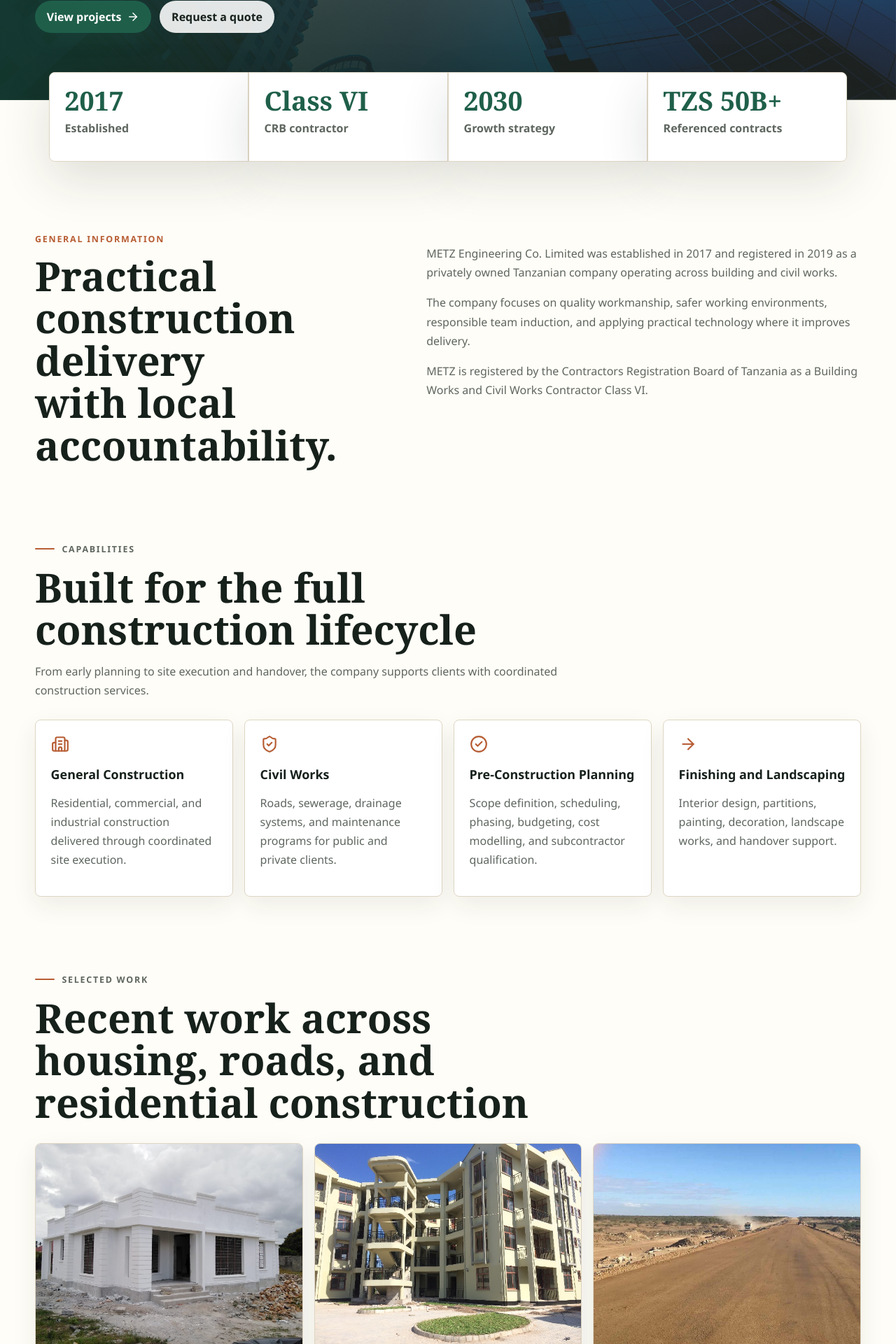
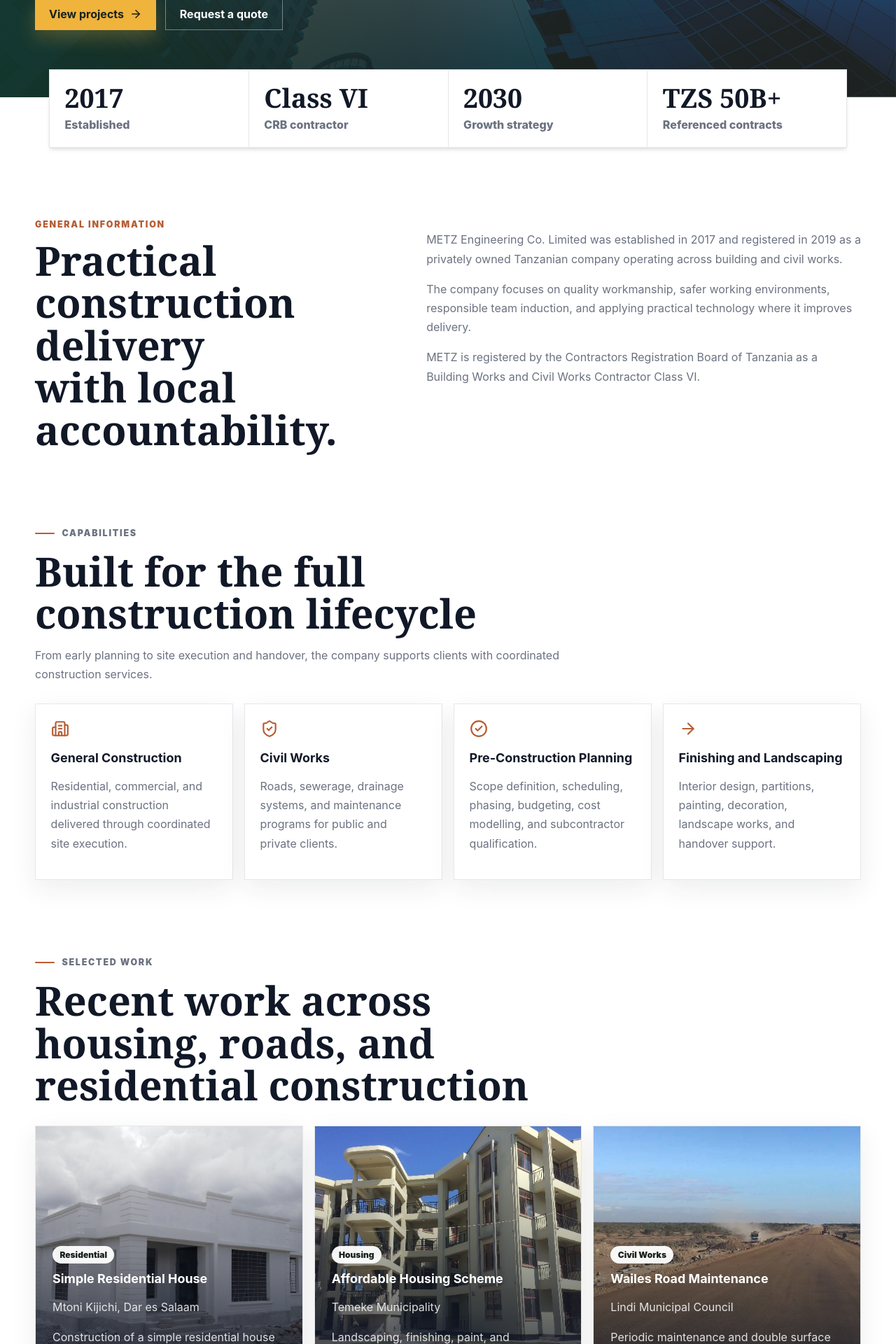
Before and after one commit to louisclarencepeter/METZ, a React (Vite) app: page / in a window 1280 px wide. Shown: the part 720-2640 px from the top of the page at 70% size. Built offline with nearby package versions, Linux system fonts and the light colour scheme.

Commit message:
Implement global structural redesign and About page overhaul

```diff
--- a/src/App.jsx
+++ b/src/App.jsx
@@ -133,10 +133,6 @@
           </ul>
         </nav>
 
-        <NavLink className="nav-cta" to="/contact">
-          {t("nav.cta")}
-          <ArrowUpRight size={17} aria-hidden="true" />
-        </NavLink>
       </div>
     </header>
   );
--- a/src/pages/Home.jsx
+++ b/src/pages/Home.jsx
@@ -16,11 +16,11 @@
           <h1>METZ Engineering Co. Limited</h1>
           <p>{t(company.tagline)}</p>
           <div className="hero-actions">
-            <NavLink className="button button-primary" to="/projects">
+            <NavLink className="button button-gold" to="/projects">
               {t("home.cta.view")}
               <ArrowRight size={18} aria-hidden="true" />
             </NavLink>
-            <NavLink className="button button-light" to="/contact">
+            <NavLink className="button button-outline" to="/contact">
               {t("home.cta.quote")}
             </NavLink>
           </div>
@@ -28,12 +28,14 @@
       </section>
 
       <section className="stats-band" aria-label={t("home.statsAria")}>
+        <div className="stats-band__inner">
           {stats.map((stat) => (
             <div key={stat.value}>
               <strong>{stat.value}</strong>
               <span>{t(stat.label)}</span>
             </div>
           ))}
+        </div>
       </section>
 
       <section className="content-band two-column">
@@ -78,7 +80,7 @@
           {featuredProjects.map((project) => (
             <article className="project-card" key={t(project.title)}>
               <img src={project.image} alt={t(project.alt)} loading="lazy" decoding="async" />
-              <div>
+              <div className="project-card__content">
                 <span>{t(project.type)}</span>
                 <h3>{t(project.title)}</h3>
                 <p>{project.location}</p>
--- a/src/styles.css
+++ b/src/styles.css
@@ -1,45 +1,47 @@
 :root {
-  --ink: #17211c;
-  --muted: #5e665f;
-  --surface: #fffdf7;
-  --surface-strong: #f4efe2;
-  --line: #ded6c5;
-  --forest: #1f5f4a;
-  --forest-dark: #12382d;
+  --ink: #111827;
+  --muted: #6b7280;
+  --surface: #ffffff;
+  --surface-strong: #f9fafb;
+  --line: #e5e7eb;
+  --forest: #1b492b;
+  --forest-dark: #12311d;
   --clay: #b75d34;
   --gold: #f0b33b;
   --white: #ffffff;
   --card: #ffffff;
-  --shadow: 0 24px 70px rgba(23, 33, 28, 0.14);
-  --radius: 8px;
-  --footer-bg: #17211c;
-  --footer-text: #fffdf7;
-  --header-bg: rgba(255, 253, 247, 0.95);
-  --hero-tint-a: rgba(240, 179, 59, 0.08);
-  --hero-tint-b: rgba(31, 95, 74, 0.1);
-  font-family: "Aptos", "Segoe UI", sans-serif;
+  --shadow: 0 4px 6px -1px rgba(0, 0, 0, 0.1), 0 2px 4px -1px rgba(0, 0, 0, 0.06);
+  --radius: 0px;
+  --footer-bg: #1b492b;
+  --footer-text: #ffffff;
+  --header-bg: rgba(255, 255, 255, 0.95);
+  --hero-tint-a: transparent;
+  --hero-tint-b: transparent;
+  --card-gradient: linear-gradient(to top, rgba(17, 24, 39, 0.95), transparent 85%);
+  font-family: "Inter", "Segoe UI", sans-serif;
   color: var(--ink);
   background: var(--surface);
   color-scheme: light;
 }
 
 [data-theme="dark"] {
-  --ink: #ecead8;
-  --muted: #9aa498;
-  --surface: #0e1611;
-  --surface-strong: #182320;
-  --line: #2a3531;
-  --forest: #3b9577;
-  --forest-dark: #1f5f4a;
+  --ink: #f9fafb;
+  --muted: #9ca3af;
+  --surface: #111827;
+  --surface-strong: #1f2937;
+  --line: #374151;
+  --forest: #1b492b;
+  --forest-dark: #12311d;
   --clay: #d27a4a;
   --gold: #f0b33b;
-  --card: #18221d;
-  --shadow: 0 24px 70px rgba(0, 0, 0, 0.55);
-  --footer-bg: #060c09;
-  --footer-text: #ecead8;
-  --header-bg: rgba(14, 22, 17, 0.88);
-  --hero-tint-a: rgba(240, 179, 59, 0.05);
-  --hero-tint-b: rgba(31, 95, 74, 0.18);
+  --card: #1f2937;
+  --shadow: 0 4px 6px -1px rgba(0, 0, 0, 0.5);
+  --footer-bg: #0f172a;
+  --footer-text: #f9fafb;
+  --header-bg: rgba(17, 24, 39, 0.88);
+  --hero-tint-a: transparent;
+  --hero-tint-b: transparent;
+  --card-gradient: linear-gradient(to top, rgba(17, 24, 39, 0.95), transparent 85%);
   color-scheme: dark;
 }
 
@@ -55,10 +57,7 @@
   margin: 0;
   min-width: 320px;
   color: var(--ink);
-  background:
-    linear-gradient(135deg, var(--hero-tint-a), transparent 34rem),
-    linear-gradient(225deg, var(--hero-tint-b), transparent 36rem),
-    var(--surface);
+  background: var(--surface);
   transition:
     background-color 220ms ease,
     color 220ms ease;
@@ -211,13 +210,30 @@
   min-width: 0;
 }
 
+.brand-logo-text {
+  display: inline-flex;
+  align-items: center;
+  font-family: "Inter", "Segoe UI", sans-serif;
+  font-size: 1.8rem;
+  font-weight: 900;
+  letter-spacing: -0.02em;
+}
+
+.brand-logo-text .m {
+  color: var(--forest);
+}
+
+.brand-logo-text .metz {
+  color: var(--ink);
+}
+
 .brand img,
 .site-footer img {
   width: 3.1rem;
   height: 3.1rem;
   border-radius: 50%;
   object-fit: cover;
-  border: 2px solid var(--gold);
+  border: 2px solid var(--forest);
 }
 
 .brand span {
@@ -226,9 +242,10 @@
 }
 
 .brand strong {
-  font-family: Georgia, "Times New Roman", serif;
+  font-family: "Inter", "Segoe UI", sans-serif;
   font-size: 1.15rem;
   letter-spacing: 0;
+  font-weight: 800;
 }
 
 .brand small {
@@ -243,7 +260,7 @@
 .primary-nav ul {
   display: flex;
   align-items: center;
-  gap: 0.3rem;
+  gap: 1.5rem;
   margin: 0;
   padding: 0;
   list-style: none;
@@ -251,16 +268,15 @@
 
 .primary-nav a {
   display: block;
-  padding: 0.7rem 0.85rem;
-  border-radius: 999px;
-  color: var(--muted);
-  font-weight: 700;
+  padding: 0.5rem 0;
+  color: var(--ink);
+  font-weight: 600;
+  font-size: 0.9rem;
 }
 
 .primary-nav a.active,
 .primary-nav a:hover {
-  color: var(--ink);
-  background: var(--surface-strong);
+  color: var(--forest);
 }
 
 .nav-cta,
@@ -277,26 +293,30 @@
 .nav-cta,
 .button {
   min-height: 2.8rem;
-  border-radius: 999px;
-  padding: 0.75rem 1.05rem;
-  font-weight: 800;
+  border-radius: var(--radius);
+  padding: 0.75rem 1.25rem;
+  font-weight: 700;
   transition:
     background 180ms ease,
     color 180ms ease,
     transform 180ms ease,
     box-shadow 180ms ease;
+  display: inline-flex;
+  align-items: center;
+  justify-content: center;
+  gap: 0.5rem;
 }
 
 .nav-cta,
 .button-primary {
-  color: var(--white);
-  background: var(--forest);
-  box-shadow: 0 12px 24px rgba(31, 95, 74, 0.18);
+  color: var(--ink);
+  background: var(--surface);
+  border: 1px solid var(--line);
 }
 
 .button-primary:hover,
 .nav-cta:hover {
-  background: var(--forest-dark);
+  background: var(--surface-strong);
   transform: translateY(-1px);
 }
 
@@ -311,8 +331,31 @@
 }
 
 .button-dark {
-  color: #fffdf7;
-  background: #17211c;
+  color: var(--white);
+  background: var(--ink);
+}
+
+.button-gold {
+  color: #17211c;
+  background: var(--gold);
+  box-shadow: 0 12px 24px rgba(240, 179, 59, 0.25);
+}
+
+.button-gold:hover {
+  background: #e0a32b;
+  transform: translateY(-1px);
+}
+
+.button-outline {
+  color: var(--white);
+  background: transparent;
+  border: 1px solid rgba(255, 255, 255, 0.4);
+}
+
+.button-outline:hover {
+  background: rgba(255, 255, 255, 0.1);
+  border-color: var(--white);
+  transform: translateY(-1px);
 }
 
 .icon-button {
@@ -451,8 +494,7 @@
 }
 
 .stats-band {
-  display: grid;
-  grid-template-columns: repeat(4, 1fr);
+  display: flex;
   max-width: 1180px;
   margin: -2.5rem auto 0;
   padding: 0 1.25rem;
@@ -460,17 +502,28 @@
   z-index: 2;
 }
 
-.stats-band div {
-  position: relative;
-  overflow: hidden;
-  min-height: 8rem;
-  padding: 1.35rem;
+.stats-band__inner {
+  display: flex;
+  width: 100%;
   background: var(--card);
   border: 1px solid var(--line);
   box-shadow: var(--shadow);
-}
-
-.stats-band div::after {
+  border-radius: var(--radius);
+  overflow: hidden;
+}
+
+.stats-band__inner > div {
+  flex: 1;
+  position: relative;
+  overflow: hidden;
+  padding: 1.35rem;
+}
+
+.stats-band__inner > div:not(:last-child) {
+  border-right: 1px solid var(--line);
+}
+
+.stats-band__inner > div::after {
   position: absolute;
   inset: 0;
   content: "";
@@ -478,33 +531,25 @@
   transform: translateX(-100%);
 }
 
-.stats-band.is-visible div::after {
+.stats-band.is-visible .stats-band__inner > div::after {
   animation: line-sweep 950ms ease both;
 }
 
-.stats-band.is-visible div:nth-child(2)::after {
+.stats-band.is-visible .stats-band__inner > div:nth-child(2)::after {
   animation-delay: 90ms;
 }
 
-.stats-band.is-visible div:nth-child(3)::after {
+.stats-band.is-visible .stats-band__inner > div:nth-child(3)::after {
   animation-delay: 180ms;
 }
 
-.stats-band.is-visible div:nth-child(4)::after {
+.stats-band.is-visible .stats-band__inner > div:nth-child(4)::after {
   animation-delay: 270ms;
-}
-
-.stats-band div:first-child {
-  border-radius: var(--radius) 0 0 var(--radius);
-}
-
-.stats-band div:last-child {
-  border-radius: 0 var(--radius) var(--radius) 0;
 }
 
 .stats-band strong {
   display: block;
-  color: var(--forest);
+  color: var(--ink);
   font-family: Georgia, "Times New Roman", serif;
   font-size: 2.35rem;
   line-height: 1;
@@ -518,7 +563,6 @@
 }
 
 .content-band,
-.page-hero,
 .callout {
   width: min(1180px, calc(100% - 2.5rem));
   margin: 0 auto;
@@ -537,7 +581,6 @@
 }
 
 .two-column,
-.page-hero,
 .contact-layout,
 .details-grid,
 .methods-band,
@@ -678,7 +721,6 @@
     box-shadow 180ms ease;
 }
 
-.project-card img,
 .portfolio-card__media img {
   width: 100%;
   aspect-ratio: 4 / 3;
@@ -686,19 +728,16 @@
   transition: transform 500ms ease;
 }
 
-.project-card:hover img,
 .portfolio-card:hover .portfolio-card__media > img {
   transform: scale(1.04);
 }
 
-.project-card div,
 .portfolio-card__body,
 .person-card div {
   padding: 1.1rem;
   min-width: 0;
 }
 
-.project-card span,
 .portfolio-card__media span,
 .person-card span {
   display: inline-flex;
@@ -711,6 +750,64 @@
   font-weight: 900;
 }
 
+/* New specific project card styles */
+.project-card {
+  position: relative;
+  min-height: 24rem;
+  display: flex;
+  align-items: flex-end;
+}
+
+.project-card img {
+  position: absolute;
+  inset: 0;
+  width: 100%;
+  height: 100%;
+  object-fit: cover;
+  transition: transform 500ms ease;
+  z-index: 1;
+}
+
+.project-card::after {
+  content: "";
+  position: absolute;
+  inset: 0;
+  background: var(--card-gradient);
+  z-index: 2;
+  pointer-events: none;
+}
+
+.project-card:hover img {
+  transform: scale(1.04);
+}
+
+.project-card .project-card__content {
+  position: relative;
+  z-index: 3;
+  padding: 1.5rem;
+  width: 100%;
+}
+
+.project-card .project-card__content span {
+  display: inline-flex;
+  width: fit-content;
+  border-radius: 999px;
+  padding: 0.3rem 0.65rem;
+  color: #17211c;
+  background: rgba(255, 255, 255, 0.95);
+  font-size: 0.75rem;
+  font-weight: 900;
+}
+
+.project-card .project-card__content h3 {
+  color: var(--white);
+  margin-top: 0.7rem;
+}
+
+.project-card .project-card__content p {
+  color: rgba(255, 255, 255, 0.85);
+}
+
 .vision-grid article,
 .objectives-grid article,
 .detail-panel,
@@ -720,22 +817,28 @@
 }
 
 .page-hero {
-  min-height: 32rem;
-  padding: clamp(4rem, 8vw, 6rem) 0 0;
+  position: relative;
+  min-height: 40rem;
+  display: flex;
   align-items: center;
+  width: 100%;
+}
+
+.page-hero__inner {
+  position: relative;
+  z-index: 2;
+  width: min(1180px, calc(100% - 2.5rem));
+  margin: 0 auto;
 }
 
 .page-hero .hero-copy {
-  min-height: 26rem;
   display: flex;
   flex-direction: column;
   justify-content: center;
-  padding: clamp(2rem, 5vw, 4rem);
+  padding: clamp(3rem, 6vw, 4rem);
   color: var(--white);
-  background:
-    linear-gradient(135deg, rgba(31, 95, 74, 0.96), rgba(23, 33, 28, 0.92)),
-    var(--forest);
-  border-radius: var(--radius);
+  background: var(--forest);
+  max-width: 32rem;
 }
 
 .page-hero.is-visible .hero-copy {
@@ -748,13 +851,13 @@
   font-size: clamp(2.25rem, 4.6vw, 3.35rem);
   line-height: 1.05;
   text-wrap: balance;
+  margin: 0 0 1rem;
 }
 
 .hero-media {
-  min-width: 0;
-  height: 100%;
-  min-height: 26rem;
-  border-radius: var(--radius);
+  position: absolute;
+  inset: 0;
+  z-index: 1;
   overflow: hidden;
 }
 
@@ -1777,3 +1880,234 @@
     animation-iteration-count: 1 !important;
   }
 }
+
+/* --- NEW REDESIGN STYLES --- */
+
+/* Particulars */
+.particulars-band {
+  display: grid;
+  gap: clamp(1.5rem, 4vw, 4rem);
+  align-items: start;
+  margin-top: -6rem !important;
+  position: relative;
+  z-index: 3;
+}
+
+@media (min-width: 900px) {
+  .particulars-band {
+    grid-template-columns: minmax(0, 0.9fr) minmax(0, 1.1fr);
+  }
+}
+
+.particulars-header h2,
+.board-header h2,
+.management-header h2,
+.clients-header h2 {
+  font-family: "Inter", "Segoe UI", sans-serif;
+  font-size: clamp(2rem, 4vw, 2.8rem);
+  line-height: 1.1;
+  font-weight: 800;
+  margin: 0;
+  text-transform: uppercase;
+}
+
+.particulars-header {
+  background: var(--card);
+  padding: clamp(2rem, 5vw, 3rem);
+  border: 1px solid var(--line);
+}
+
+.particulars-grid {
+  display: grid;
+  grid-template-columns: repeat(auto-fit, minmax(200px, 1fr));
+  gap: 1rem;
+}
+
+.particular-card {
+  background: var(--card);
+  border: 1px solid var(--line);
+  padding: 1.5rem;
+  display: flex;
+  flex-direction: column;
+  gap: 0.5rem;
+}
+
+.particular-card svg {
+  color: var(--forest);
+}
+
+.particular-card p {
+  margin: 0;
+  font-size: 0.85rem;
+  color: var(--muted);
+}
+
+.particular-card strong {
+  font-size: 1.1rem;
+  font-weight: 700;
+  color: var(--ink);
+}
+
+/* Board of Directors */
+.board-grid {
+  display: grid;
+  gap: 4rem;
+  margin-top: 3rem;
+}
+
+.board-card {
+  display: flex;
+  flex-direction: column;
+  align-items: stretch;
+}
+
+.board-card img {
+  width: 100%;
+  object-fit: cover;
+  min-height: 300px;
+}
+
+.board-card__quote {
+  padding: clamp(2rem, 5vw, 4rem);
+  display: flex;
+  flex-direction: column;
+  justify-content: center;
+  position: relative;
+  z-index: 2;
+}
+
+.board-card:nth-child(1) .board-card__quote {
+  background: var(--surface-strong);
+  color: var(--ink);
+}
+
+.board-card:nth-child(2) .board-card__quote {
+  background: var(--forest);
+  color: var(--white);
+}
+
+@media (min-width: 900px) {
+  .board-card {
+    flex-direction: row;
+  }
+
+  .board-card img {
+    width: 50%;
+  }
+
+  .board-card__quote {
+    width: 50%;
+    margin-top: 2rem;
+    margin-bottom: 2rem;
+  }
+
+  .board-card:nth-child(1) .board-card__quote {
+    margin-left: -3rem;
+  }
+
+  .board-card:nth-child(2) {
+    flex-direction: row-reverse;
+  }
+
+  .board-card:nth-child(2) .board-card__quote {
+    margin-right: -3rem;
+  }
+}
+
+.board-card__quote blockquote {
+  margin: 1.5rem 0;
+  font-size: clamp(1.2rem, 3vw, 1.5rem);
+  font-weight: 700;
+  line-height: 1.4;
+}
+
+.board-card__person strong {
+  display: block;
+  font-size: 1.2rem;
+}
+
+.board-card__person span {
+  font-size: 0.9rem;
+  opacity: 0.8;
+}
+
+/* Executive Management Team */
+.management-band {
+  margin-top: 6rem;
+}
+
+.table-shell {
+  margin-top: 2rem;
+  overflow-x: auto;
+}
+
+table {
+  width: 100%;
+  border-collapse: collapse;
+}
+
+th, td {
+  padding: 1.5rem 1rem;
+  text-align: left;
+}
+
+th {
+  font-weight: 800;
+  text-transform: uppercase;
+  border-bottom: 2px solid var(--ink);
+  font-size: 0.9rem;
+}
+
+tr {
+  border-bottom: 1px solid var(--line);
+}
+
+tbody tr:last-child {
+  border-bottom: 2px solid var(--ink);
+}
+
+.text-right {
+  text-align: right;
+}
+
+/* Clients */
+.clients-band {
+  margin-top: 6rem;
+  text-align: center;
+}
+
+.clients-header h2 {
+  margin-bottom: 0.5rem;
+}
+
+.client-grid {
+  display: flex;
+  justify-content: center;
+  gap: 3rem;
+  margin-top: 3rem;
+  flex-wrap: wrap;
+}
+
+.client-logo {
+  display: flex;
+  flex-direction: column;
+  align-items: center;
+  gap: 0.5rem;
+  filter: grayscale(100%);
+  opacity: 0.6;
+  transition: filter 300ms, opacity 300ms;
+}
+
+.client-logo:hover {
+  filter: grayscale(0%);
+  opacity: 1;
+}
+
+.client-logo p {
+  margin: 0;
+  font-weight: 700;
+}
+
+.client-logo small {
+  color: var(--muted);
+}
```
Also changed, not shown: src/components/PageSections.jsx (+7 -5 lines), src/pages/About.jsx (+50 -62 lines). Lines whose indentation alone changed are shown as unchanged.
